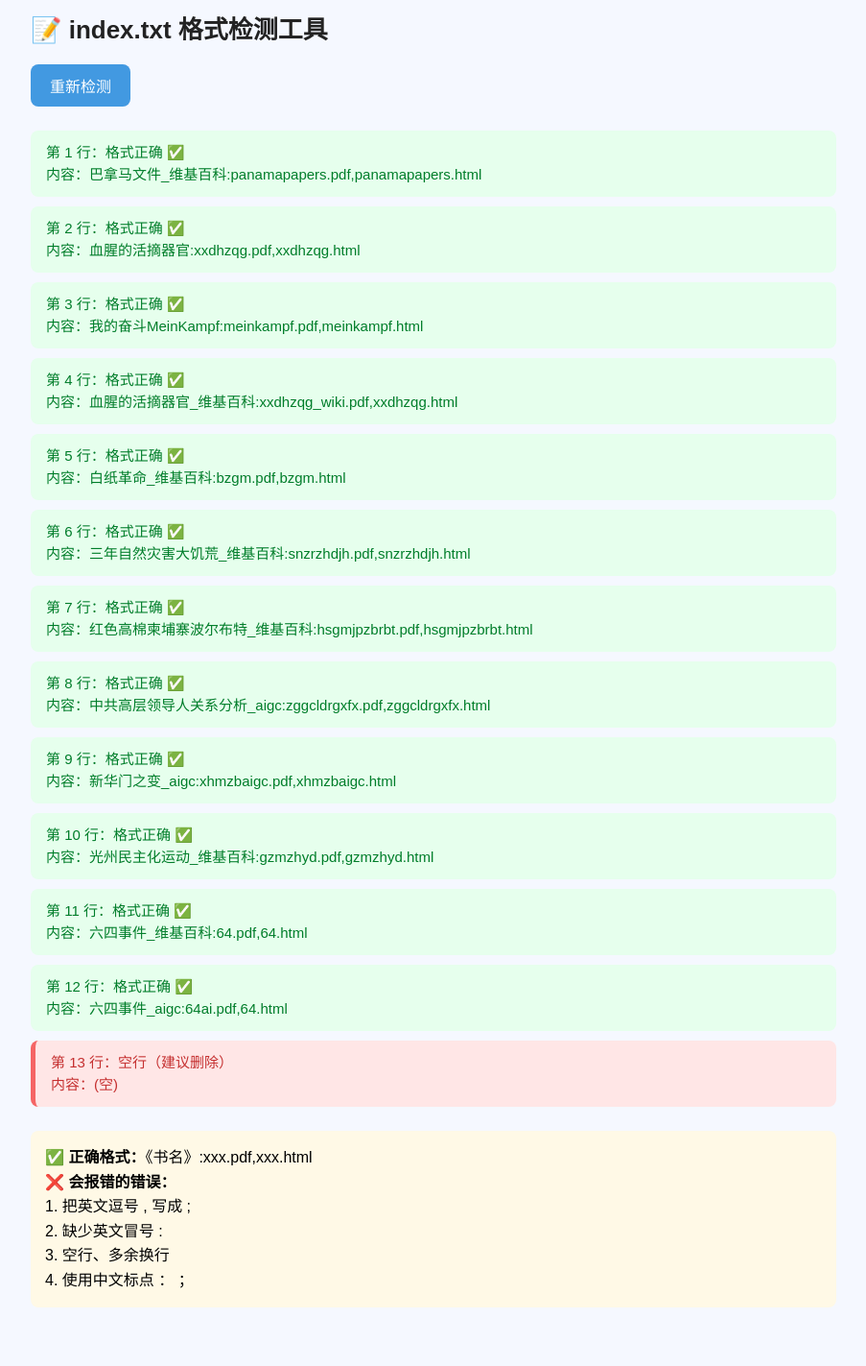
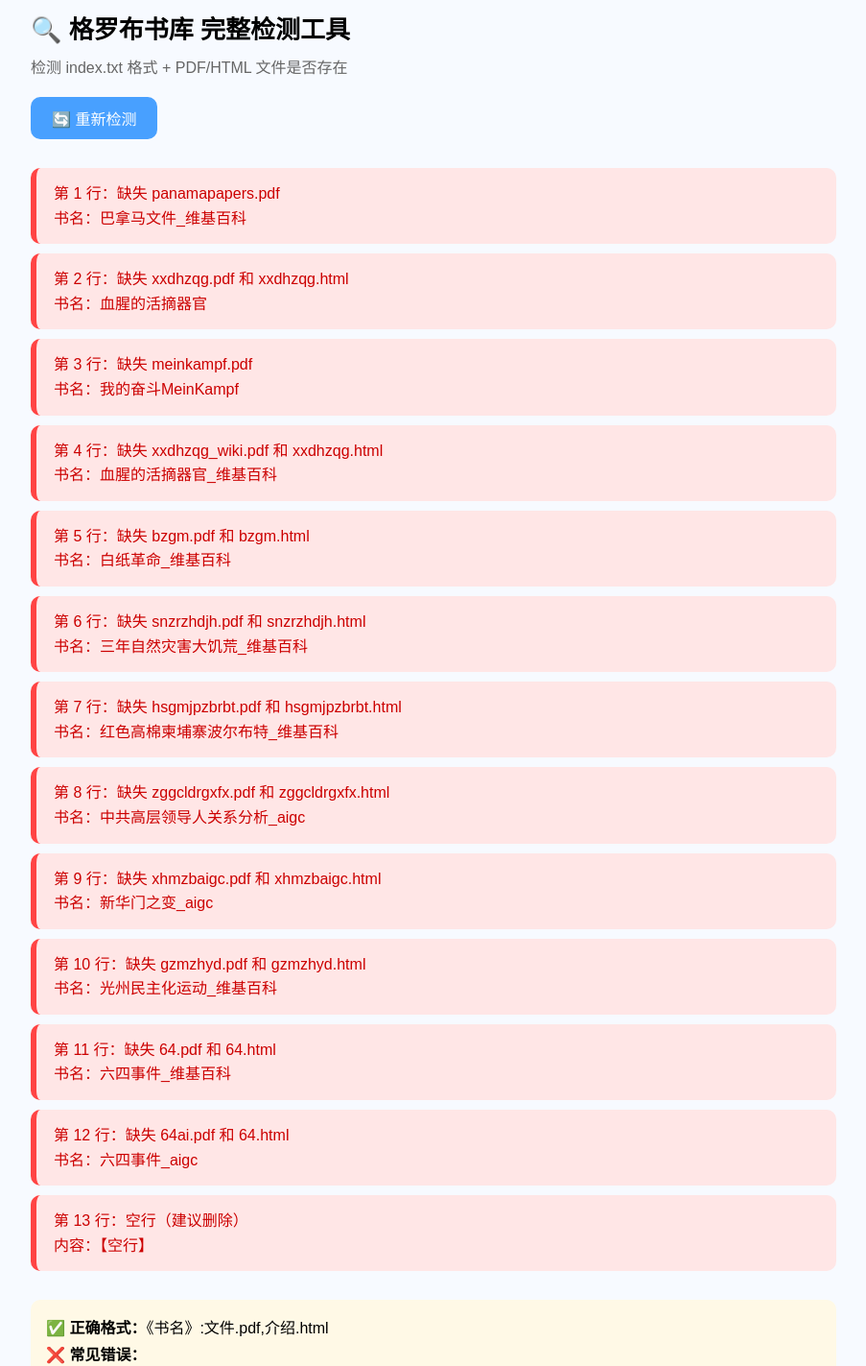
Before and after one commit to TangentLab2533/library, a plain HTML site: page check.html in a window 1280 px wide. Shown: the part 20-1443 px from the top of the page at 96% size, without its empty margins (188-1091 px from the left). Before the commit the page ends 1412 px from the top, so only its background shows below. Drawn offline with Linux system fonts and the light colour scheme; no server answers.

Commit message:
Update check.html

```diff
--- a/check.html
+++ b/check.html
@@ -3,7 +3,7 @@
 <head>
     <meta charset="UTF-8">
     <meta name="viewport" content="width=device-width, initial-scale=1.0">
-    <title>index.txt 格式检测工具</title>
+    <title>格罗布书库 - 完整检测工具</title>
     <style>
         * {
             margin: 0;
@@ -13,7 +13,7 @@
         }
 
         body {
-            background: #f5f8ff;
+            background: #f7faff;
             padding: 30px;
             max-width: 900px;
             margin: 0 auto;
@@ -22,124 +22,172 @@
         .title {
             font-size: 26px;
             font-weight: bold;
+            margin-bottom: 10px;
+        }
+
+        .sub-title {
+            color: #666;
             margin-bottom: 20px;
-            color: #222;
         }
 
         .btn {
-            padding: 10px 20px;
-            background: #4299e1;
-            color: white;
+            padding: 10px 22px;
+            background: #48a0ff;
+            color: #fff;
             border: none;
-            border-radius: 8px;
+            border-radius: 10px;
             font-size: 16px;
             cursor: pointer;
-            margin-bottom: 25px;
+            margin-bottom: 30px;
         }
 
         .btn:hover {
             background: #3182ce;
         }
 
-        .line {
-            padding: 12px 16px;
-            border-radius: 8px;
+        .item {
+            padding: 14px 18px;
+            border-radius: 10px;
             margin-bottom: 10px;
-            font-size: 15px;
-            line-height: 1.5;
+            line-height: 1.6;
         }
 
         .ok {
-            background: #e6ffed;
-            color: #007d2a;
+            background: #e6ffe6;
+            color: #006600;
         }
 
         .error {
             background: #ffe6e6;
-            color: #c53030;
-            border-left: 5px solid #f56565;
+            color: #cc0000;
+            border-left: 6px solid #ff4444;
         }
 
         .tip {
             background: #fff9e6;
-            padding: 15px;
-            border-radius: 8px;
-            margin-top: 25px;
-            line-height: 1.6;
+            padding: 16px;
+            border-radius: 10px;
+            margin-top: 30px;
+            line-height: 1.7;
         }
     </style>
 </head>
 
 <body>
-    <div class="title">📝 index.txt 格式检测工具</div>
-    <button class="btn" onclick="checkTxt()">重新检测</button>
+    <div class="title">🔍 格罗布书库 完整检测工具</div>
+    <div class="sub-title">检测 index.txt 格式 + PDF/HTML 文件是否存在</div>
+
+    <button class="btn" onclick="startCheck()">🔄 重新检测</button>
     <div id="result"></div>
 
     <div class="tip">
-        <strong>✅ 正确格式：</strong>《书名》:xxx.pdf,xxx.html<br>
-        <strong>❌ 会报错的错误：</strong><br>
-        1. 把英文逗号 , 写成 ; <br>
-        2. 缺少英文冒号 : <br>
-        3. 空行、多余换行 <br>
-        4. 使用中文标点 ： ；
+        <strong>✅ 正确格式：</strong>《书名》:文件.pdf,介绍.html<br>
+        <strong>❌ 常见错误：</strong><br>
+        • 把 , 写成 ; <br>
+        • 把英文 : 写成中文 ：<br>
+        • PDF / HTML 文件不存在<br>
+        • 空行、多余换行
     </div>
 
     <script>
-        window.onload = checkTxt;
+        window.onload = startCheck;
 
-        async function checkTxt() {
+        async function startCheck() {
             const r = document.getElementById('result');
-            r.innerHTML = "⌛ 正在读取并检测 index.txt...";
+            r.innerHTML = "⏳ 正在检测中，请稍候...";
+
+            let output = '';
+            let allSuccess = true;
 
             try {
+                // 1. 读取 index.txt
                 const res = await fetch('./index.txt');
-                if (!res.ok) throw new Error("未找到 index.txt 文件");
+                if (!res.ok) {
+                    r.innerHTML = `<div class="item error">❌ 未找到 index.txt 文件</div>`;
+                    return;
+                }
 
                 const text = await res.text();
                 const lines = text.split('\n');
-                let out = '';
 
-                lines.forEach((line, idx) => {
-                    const num = idx + 1;
+                // 2. 逐行检查
+                for (let i = 0; i < lines.length; i++) {
+                    const line = lines[i];
+                    const lineNum = i + 1;
                     const content = line.trim();
 
                     // 空行
                     if (content === '') {
-                        out += `<div class="line error">第 ${num} 行：空行（建议删除）<br>内容：${line || '(空)'}</div>`;
-                        return;
+                        output += `<div class="item error">第 ${lineNum} 行：空行（建议删除）<br>内容：【空行】</div>`;
+                        allSuccess = false;
+                        continue;
                     }
 
-                    // 无冒号
+                    // 检查冒号
                     if (!line.includes(':')) {
-                        out += `<div class="line error">第 ${num} 行：缺少英文冒号 :<br>内容：${line}</div>`;
-                        return;
+                        output += `<div class="item error">第 ${lineNum} 行：缺少英文冒号 :<br>内容：${line}</div>`;
+                        allSuccess = false;
+                        continue;
                     }
 
-                    const [name, path] = line.split(':', 2);
-                    if (!path) {
-                        out += `<div class="line error">第 ${num} 行：冒号后无内容<br>内容：${line}</div>`;
-                        return;
+                    const [name, paths] = line.split(':', 2);
+                    if (!paths || paths.trim() === '') {
+                        output += `<div class="item error">第 ${lineNum} 行：冒号后无内容<br>内容：${line}</div>`;
+                        allSuccess = false;
+                        continue;
                     }
 
-                    // 无逗号
-                    if (!path.includes(',')) {
-                        out += `<div class="line error">第 ${num} 行：缺少英文逗号 , 或写成了 ;<br>内容：${line}</div>`;
-                        return;
+                    // 检查逗号
+                    if (!paths.includes(',')) {
+                        output += `<div class="item error">第 ${lineNum} 行：缺少英文逗号 , 或写成了 ;<br>内容：${line}</div>`;
+                        allSuccess = false;
+                        continue;
                     }
 
-                    const [pdf, htmlFile] = path.split(',', 2);
-                    if (!pdf || !htmlFile || pdf.trim() === '' || htmlFile.trim() === '') {
-                        out += `<div class="line error">第 ${num} 行：路径不完整<br>内容：${line}</div>`;
-                        return;
+                    const [pdfFile, htmlFile] = paths.split(',', 2).map(item => item.trim());
+                    if (!pdfFile || !htmlFile) {
+                        output += `<div class="item error">第 ${lineNum} 行：路径不完整<br>内容：${line}</div>`;
+                        allSuccess = false;
+                        continue;
                     }
 
-                    // 正常
-                    out += `<div class="line ok">第 ${num} 行：格式正确 ✅<br>内容：${line}</div>`;
-                });
+                    // 检查 PDF 是否存在
+                    const pdfExists = await checkFileExists(pdfFile);
+                    // 检查 HTML 是否存在
+                    const htmlExists = await checkFileExists(htmlFile);
 
-                r.innerHTML = out;
+                    if (!pdfExists && !htmlExists) {
+                        output += `<div class="item error">第 ${lineNum} 行：缺失 ${pdfFile} 和 ${htmlFile}<br>书名：${name}</div>`;
+                        allSuccess = false;
+                    } else if (!pdfExists) {
+                        output += `<div class="item error">第 ${lineNum} 行：缺失 ${pdfFile}<br>书名：${name}</div>`;
+                        allSuccess = false;
+                    } else if (!htmlExists) {
+                        output += `<div class="item error">第 ${lineNum} 行：缺失 ${htmlFile}<br>书名：${name}</div>`;
+                        allSuccess = false;
+                    } else {
+                        output += `<div class="item ok">第 ${lineNum} 行：✅ 格式正确 + 文件齐全<br>书名：${name}</div>`;
+                    }
+                }
+
+                if (allSuccess) {
+                    output = `<div class="item ok">✅ 全部检测通过！index.txt 格式正确，所有文件都存在！</div>` + output;
+                }
+
+                r.innerHTML = output;
+
             } catch (e) {
-                r.innerHTML = `<div class="line error">❌ 错误：${e.message}</div>`;
+                r.innerHTML = `<div class="item error">检测失败：${e.message}</div>`;
+            }
+        }
+
+        // 检查文件是否存在
+        async function checkFileExists(filename) {
+            try {
+                const res = await fetch('./' + filename);
+                return res.ok;
+            } catch {
+                return false;
             }
         }
     </script>
```
